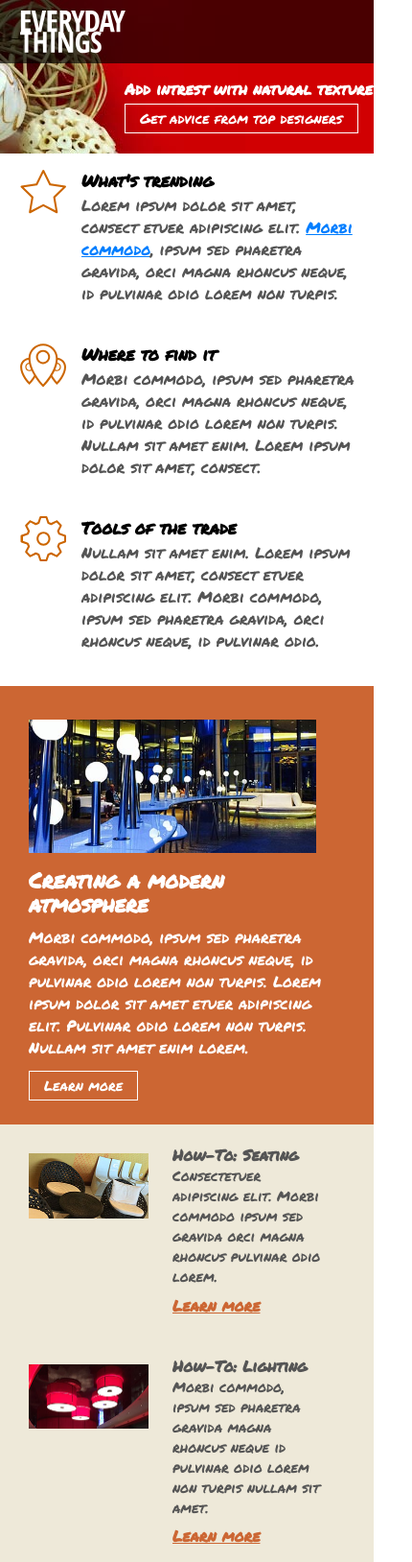
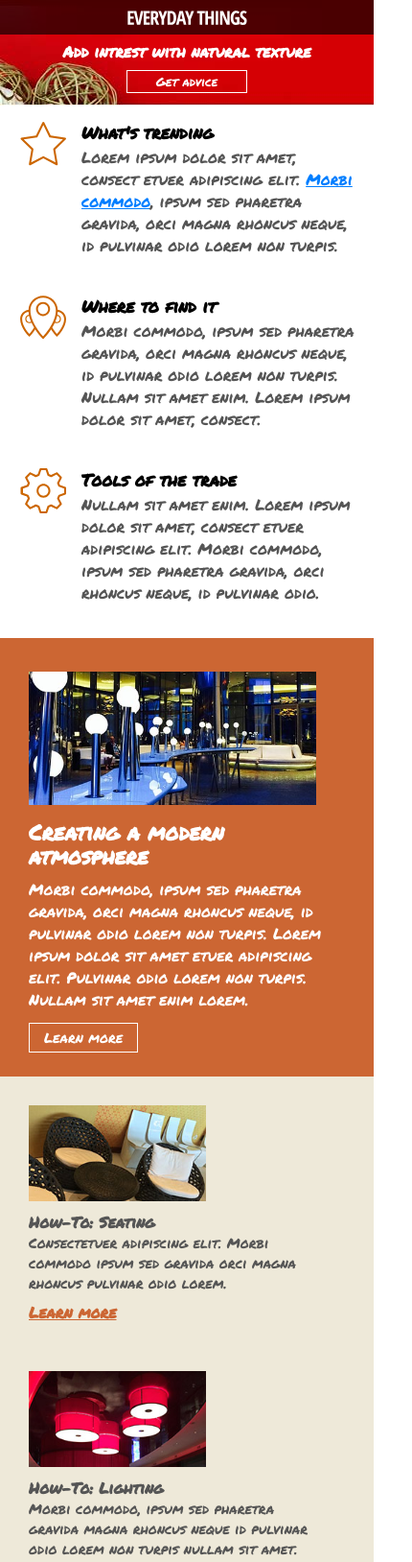
Before and after one commit to shalabi67/LearnHTML, a plain HTML site: page creating-responsive-web-design/chapter1/index.html in a window 390 px wide. Shown: the top 1628 px of the page at 96% size, 430 px wide, since content can reach past the window. Drawn offline with Linux system fonts and the light colour scheme.

Commit message:
adding small screens

```diff
--- a/creating-responsive-web-design/chapter1/css/screen.css
+++ b/creating-responsive-web-design/chapter1/css/screen.css
@@ -583,3 +583,60 @@ nav > ul >li >a[aria-haspopup="true"]::after {
         margin: 0 20px 0 0;
     }
 }
+
+@media screen and (max-width: 425px) {
+    header {
+        height:110px;
+        background-image: url(../images/banner_425.jpg);
+    }
+
+    header a.logo {
+        height: 36px;
+        background: rgba(0,0,0,.65) url(../images/logo_small.svg) no-repeat center center;
+        background-size: 126px 17px;
+
+    }
+
+    header div.hero {
+        width: 100%;
+        left: 0;
+        top: 46px;
+        text-align: center;
+    }
+
+    header div.hero h1 {
+        font-size: 1em;
+        margin-bottom: 10px;
+    }
+    header div.hero a.btn {
+        font-size: .8em;
+        padding: 2px 30px;
+    }
+    header div.hero a.btn span {
+        display: none;
+    }
+
+    section.how-to aside div.content {
+        padding: 140px 20px 20px 0;
+    }
+    section.how-to aside div.content img {
+        width:auto;
+        top:30px;
+        height:100px;
+    }
+    section.how-to blockquote {
+        margin :10px 40px 0 20px;
+    }
+
+    footer::after {
+        content:'';
+        display: block;
+        clear: both;
+    }
+    footer div.content a {
+        display: inline-block;
+        margin: 0 0 10px 0;
+        float: left;
+        clear: both;
+    }
+}
--- a/creating-responsive-web-design/chapter1/index.html
+++ b/creating-responsive-web-design/chapter1/index.html
@@ -12,7 +12,7 @@
 				<a class="logo" href="index.html" title="Everyday Things"><span>Everyday Things</span></a>
 				<div class="hero">
 					<h1>Add intrest with natural texture</h1>
-					<a class="btn" title="Get advice from top designers." href="#">Get advice from top designers</a>
+					<a class="btn" title="Get advice from top designers." href="#">Get advice<span> from top designers</span></a>
 				</div>
 			</header>
 			<section class="main">
```
